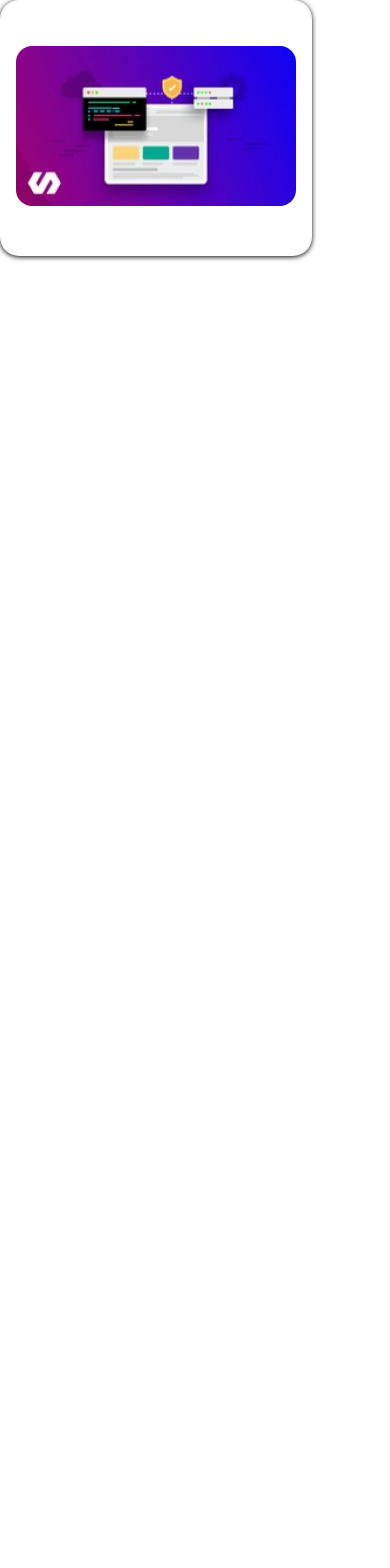
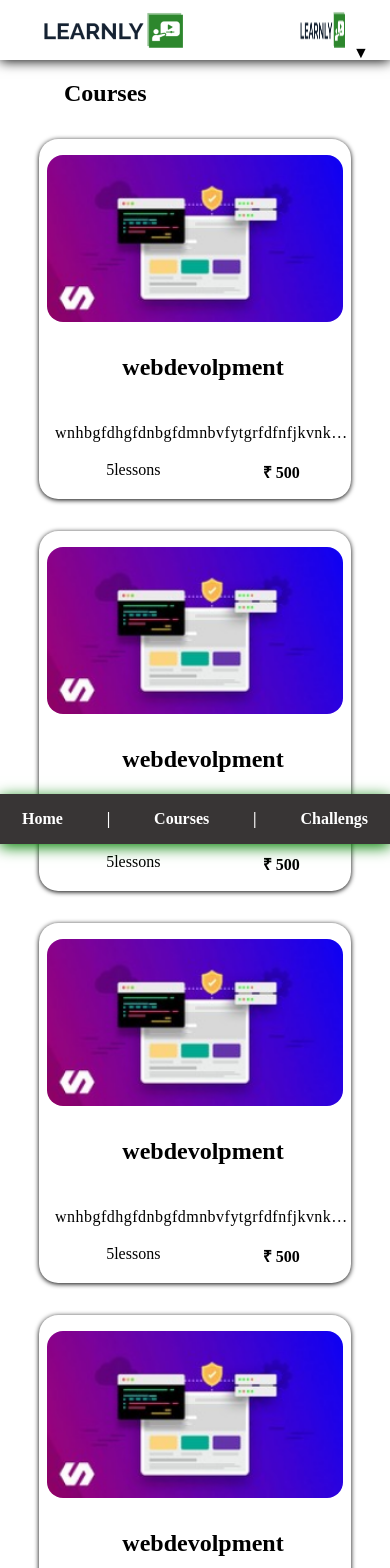
Before and after one commit to AbhijithKK/learnly, a React (Vite) app in the folder Client/: page / in a window 390 px wide. Shown: the top 1568 px of the page. Before the commit the page ends 844 px from the top, so only its background shows below. Built offline with nearby package versions, Linux system fonts and the light colour scheme.

Commit message:
courses page created done

```diff
--- a/Client/src/App.tsx
+++ b/Client/src/App.tsx
@@ -1,5 +1,6 @@
 import Box from "./Components/Box/Box"
 import Cbox from "./Components/CourseBox/Cbox"
+import Courses from "./Components/CoursePage/Courses"
 import Footer from "./Components/Footer/Footer"
 import Home from "./Components/HomePage/Home"
 import Login from "./Components/LoginPage/Login"
@@ -15,7 +16,8 @@ function App() {
    {/* <Navbar/> */}
    {/* <Footer/> */}
    {/* <Home/> */}
-   <Cbox/>
+   {/* <Cbox/> */}
+   <Courses/>
 
    </>
   )
--- a/Client/src/Components/CourseBox/Cbox.css
+++ b/Client/src/Components/CourseBox/Cbox.css
@@ -1,34 +1,34 @@
-.cb-container{
+.cb-container {
   width: 80%;
   height: 16rem;
   border-radius: 1.2rem;
   box-shadow: 0 1px 5px;
   display: flex;
   align-items: center;
-justify-content: center;
+  justify-content: space-around;
 }
-.cb-image{
+.cb-image {
   padding-left: 1rem;
 }
-.cb-image img{
+.cb-image img {
   height: 10rem;
   width: 17.5rem;
   border-radius: 1rem;
 }
 
-.cb-text-main{
+.cb-text-main {
   padding-left: 1rem;
 
-white-space:nowrap;
+  white-space: nowrap;
   overflow: hidden;
 }
 
-.cb-headding{
+.cb-headding {
   font-weight: bold;
   padding-bottom: 2.5rem;
 }
 
-.cb-discription{
+.cb-discription {
   line-height: 1.5rem;
   letter-spacing: 0.03rem;
 
@@ -36,12 +36,41 @@ letter-spacing: 0.03rem;
   text-overflow: ellipsis;
 }
 
-.cb-prize{
+.cb-prize {
   display: flex;
   justify-content: space-around;
   padding-top: 1rem;
 }
-.cb-prize p:nth-child(2){
+.cb-prize p:nth-child(2) {
   font-weight: bold;
+}
 
+@media (max-width: 600px) {
+  .cb-container {
+    width: 80%;
+    height: 22.5rem;
+    border-radius: 1.2rem;
+    box-shadow: 0 1px 5px;
+    display: grid;
+    align-items: center;
+    justify-content: center;
   }
+
+  .cb-image {
+    padding-left: 0rem;
+    display: flex;
+    justify-content: center;
+    align-items: center;
+    width: 100%;
+  }
+  .cb-headding {
+    text-align: center;
+    font-weight: bold;
+    padding-bottom: 2.5rem;
+  }
+  .cb-image img {
+    height: auto;
+    width: 95%;
+    border-radius: 1rem;
+  }
+}
--- /dev/null
+++ b/Client/src/Components/CoursePage/Courses.css
@@ -0,0 +1,24 @@
+.couses-mains {
+  margin-top: 3rem;
+}
+.courses-head {
+  padding-top: 2rem;
+  padding-left: 4rem;
+}
+
+.couse-cboxes {
+  margin-top: 2rem;
+  display: flex;
+  justify-content: center;
+  align-items: center;
+}
+.courses-footer-mob {
+  margin-top: 1rem;
+}
+
+@media (max-width: 500px) {
+  .courses-footer-mob {
+    margin-top: 1rem;
+    margin-bottom: 3.5rem;
+  }
+}
--- /dev/null
+++ b/Client/src/Components/CoursePage/Courses.tsx
@@ -0,0 +1,65 @@
+import "./Courses.css";
+import Cbox from "../CourseBox/Cbox";
+import Navbar from "../Navbar/Navbar";
+import Footer from "../Footer/Footer";
+
+const Courses = () => {
+  return (
+    <>
+      <Navbar />
+      <div className="couses-mains">
+        <h2 className="courses-head">Courses</h2>
+        <div className="couse-cboxes">
+          <Cbox
+            image=""
+            hedding="webdevolpment"
+            discription="wnhbgfdhgfdnbgfdmnbvfytgrfdfnfjkvnkjndcn sdjvhbfdvn hjvbs vjfdj dfjjv sdjvh bf fj fdjhbdj vjfdvbsdfjb"
+            lesson="5lessons"
+            payment=" 500"
+          />
+        </div>
+        <div className="couse-cboxes">
+          <Cbox
+            image=""
+            hedding="webdevolpment"
+            discription="wnhbgfdhgfdnbgfdmnbvfytgrfdfnfjkvnkjndcn sdjvhbfdvn hjvbs vjfdj dfjjv sdjvh bf fj fdjhbdj vjfdvbsdfjb"
+            lesson="5lessons"
+            payment=" 500"
+          />
+        </div>
+        <div className="couse-cboxes">
+          <Cbox
+            image=""
+            hedding="webdevolpment"
+            discription="wnhbgfdhgfdnbgfdmnbvfytgrfdfnfjkvnkjndcn sdjvhbfdvn hjvbs vjfdj dfjjv sdjvh bf fj fdjhbdj vjfdvbsdfjb"
+            lesson="5lessons"
+            payment=" 500"
+          />
+        </div>
+        <div className="couse-cboxes">
+          <Cbox
+            image=""
+            hedding="webdevolpment"
+            discription="wnhbgfdhgfdnbgfdmnbvfytgrfdfnfjkvnkjndcn sdjvhbfdvn hjvbs vjfdj dfjjv sdjvh bf fj fdjhbdj vjfdvbsdfjb"
+            lesson="5lessons"
+            payment=" 500"
+          />
+        </div>
+        <div className="couse-cboxes">
+          <Cbox
+            image=""
+            hedding="webdevolpment"
+            discription="wnhbgfdhgfdnbgfdmnbvfytgrfdfnfjkvnkjndcn sdjvhbfdvn hjvbs vjfdj dfjjv sdjvh bf fj fdjhbdj vjfdvbsdfjb"
+            lesson="5lessons"
+            payment=" 500"
+          />
+        </div>
+      </div>
+      <div className="courses-footer-mob">
+        <Footer />
+      </div>
+    </>
+  );
+};
+
+export default Courses;
```
Lines whose indentation alone changed are shown as unchanged.
